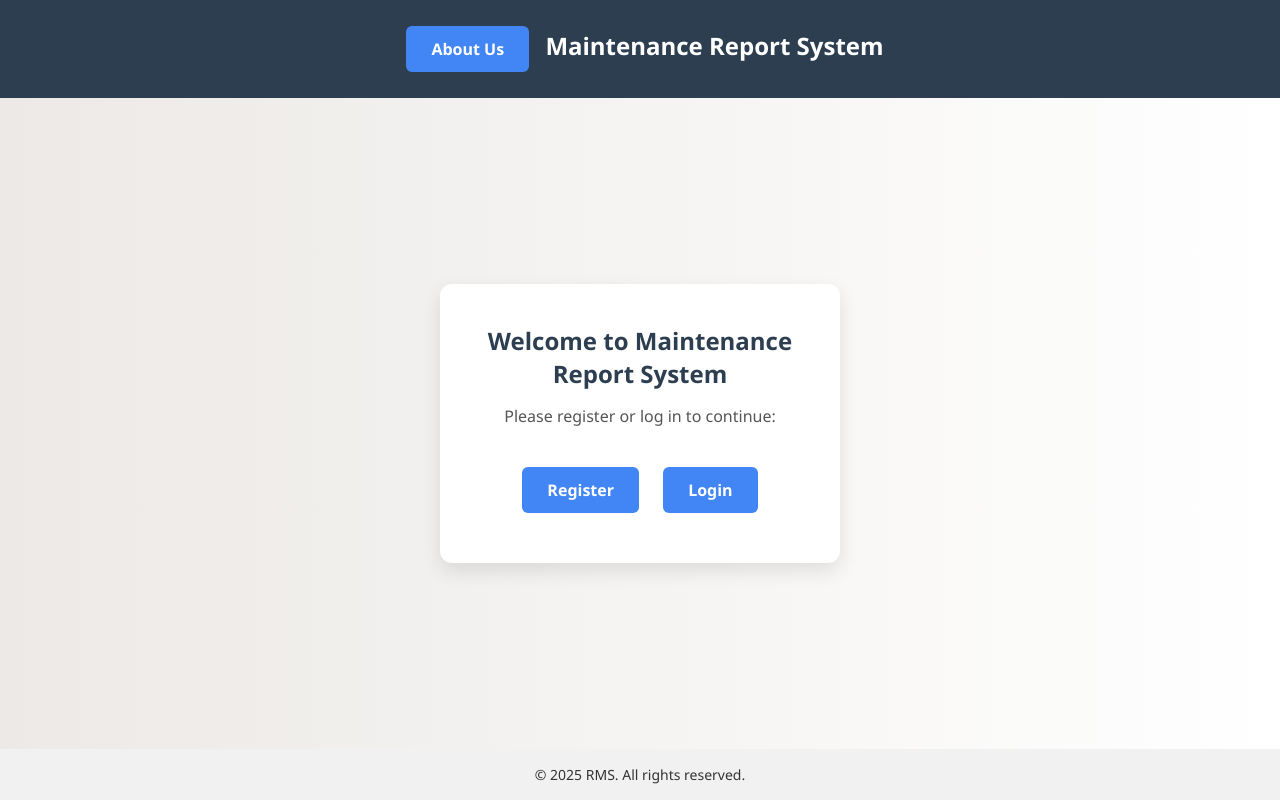
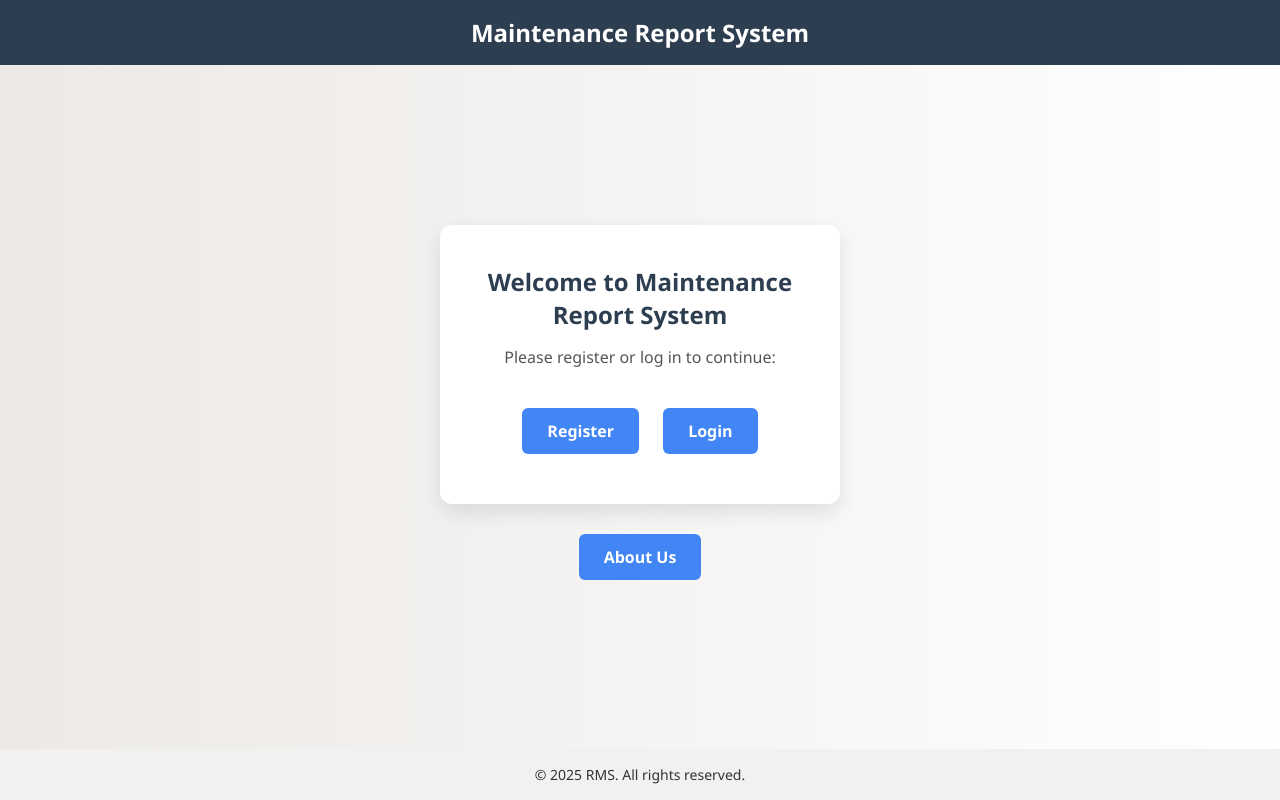
Before and after one commit to fathehaharis/MAINTENANCEREPORTSYSTEM, a PHP site: page / in a window 1280 px wide. Run offline with PHP 8.4, Linux system fonts and the light colour scheme.

Commit message:
Update index.php

```diff
--- a/mmdb/index.php
+++ b/mmdb/index.php
@@ -90,21 +90,39 @@ $role = $_SESSION['role'] ?? 'guest';
             background-color: #f1f1f1;
             font-size: 14px;
        }
+.main-content {
+    display: flex;
+    flex-direction: column;
+    align-items: center;
+}
+
+.about-link {
+    margin-top: 20px;
+    text-align: center;
+}
+
+
     </style>
 </head>
 <body>
 
-<header>        <a href="indexmadam.php" class="button">About Us</a>
-Maintenance Report System</header>
-
+<header>Maintenance Report System</header>
 <main>
+    <div class="main-content">
         <div class="login-container">
             <h2>Welcome to Maintenance Report System</h2>
             <p>Please register or log in to continue:</p>
             <a href="register.php" class="button">Register</a>
             <a href="login.php" class="button">Login</a>
         </div>
+
+        <!-- About Us button -->
+        <div class="about-link">
+            <a href="indexmadam.php" class="button">About Us</a>
+        </div>
+    </div>
 </main>
+
 
 <footer>&copy; 2025 RMS. All rights reserved.</footer>
 
```
Lines whose indentation alone changed are shown as unchanged.
